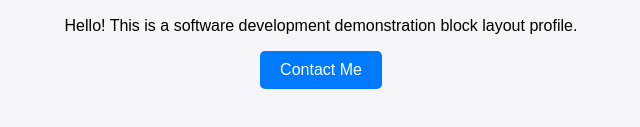
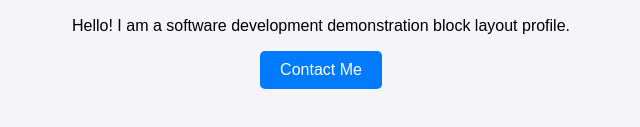
Before and after one commit to prakhar845/AI-SDLC-Demo, a plain HTML site: page index.html in a window 1280 px wide. Shown: the part 331-458 px from the top of the page, 319-959 px from the left. Drawn offline with Linux system fonts and the light colour scheme.

Commit message:
Update introduction text in index.html

```diff
--- a/index.html
+++ b/index.html
@@ -15,7 +15,7 @@
         <h1>John Doe</h1>
     </header>
     <div class="avatar"></div>
-    <p>Hello! This is a software development demonstration block layout profile.</p>
+    <p>Hello! I am a software development demonstration block layout profile.</p>
     <a href="mailto:test@example.com" style="display:inline-block; padding:10px 20px; background:#007bff; color:white; text-decoration:none; border-radius:5px;">Contact Me</a>
 </body>
 </html>
```
